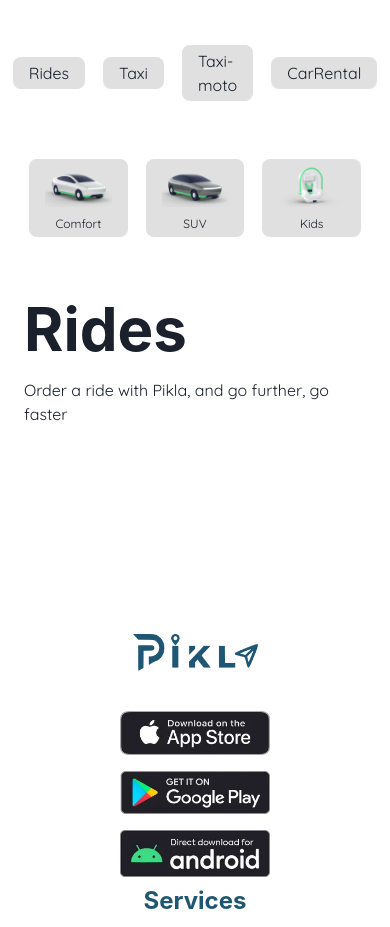
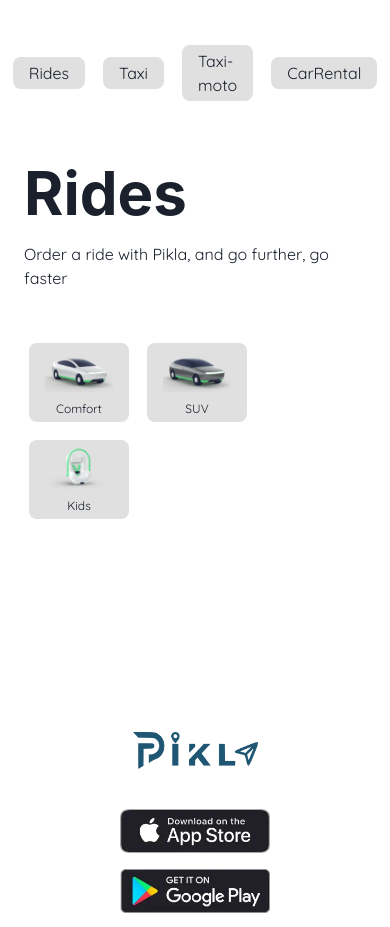
Before and after one commit to Shine0111/pikla-landing, a React (Vite) app: page /go in a window 390 px wide. Shown: the part 802-1729 px from the top of the page. Built offline with nearby package versions, Linux system fonts and the light colour scheme.

Commit message:
added responsive layout

```diff
--- a/src/pages/Go.tsx
+++ b/src/pages/Go.tsx
@@ -15,13 +15,14 @@ const Go = () => {
       <CategoryLink links={services[0].categories} horizontal={true} />
       <Stack
         direction={{
-          base: "column-reverse",
-          sm: "column-reverse",
-          md: "column-reverse",
+          base: "column",
+          sm: "column",
+          md: "column",
           lg: "row",
         }}
         className="innerWidth"
         justifyContent="center"
+        alignItems="center"
         spacing="3em"
       >
         <VStack alignItems="flex-start">
@@ -30,7 +31,7 @@ const Go = () => {
           </Heading>
           <Text>Order a ride with Pikla, and go further, go faster</Text>
         </VStack>
-        <HStack justifyItems="center">
+        <HStack justifyItems="center" alignItems="center" flexWrap="wrap">
           {ridesCategories.map((category) => (
             <VStack
               alignItems="center"
```
